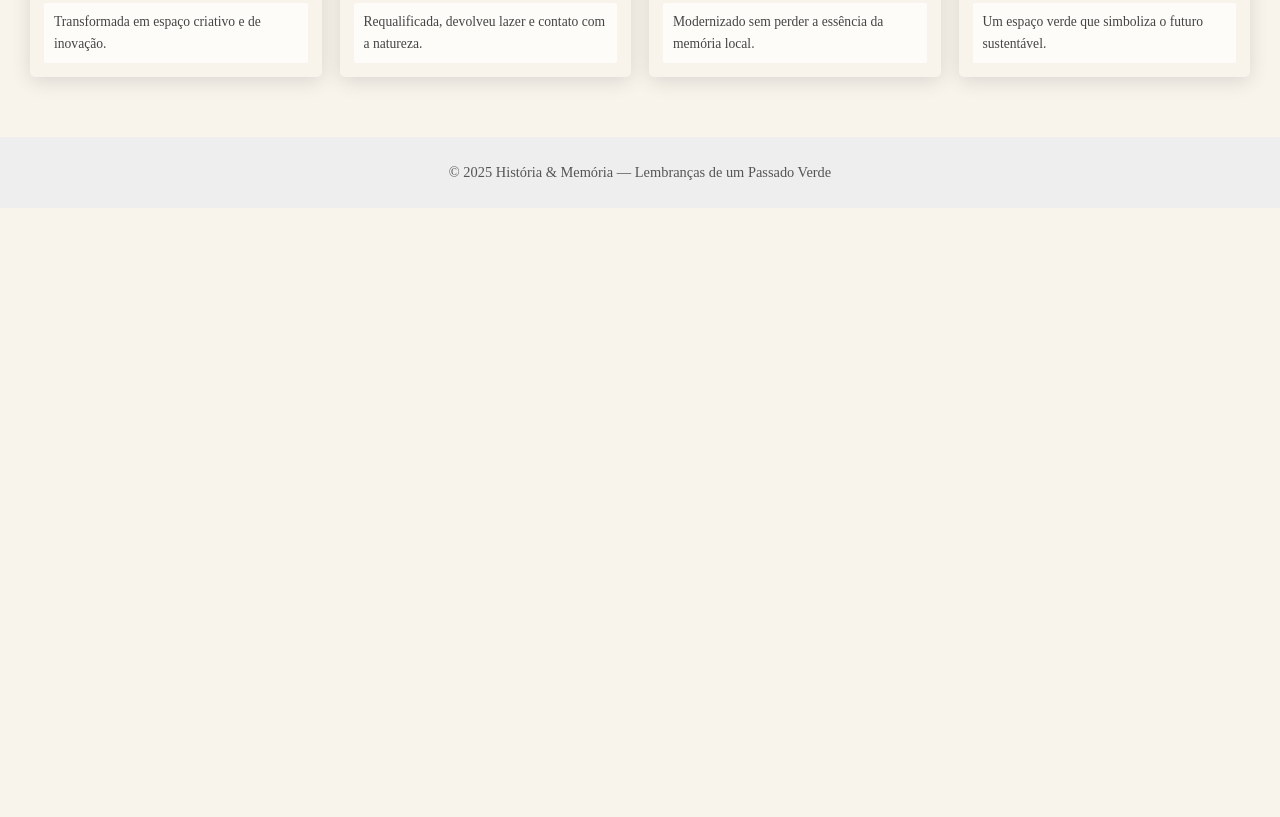
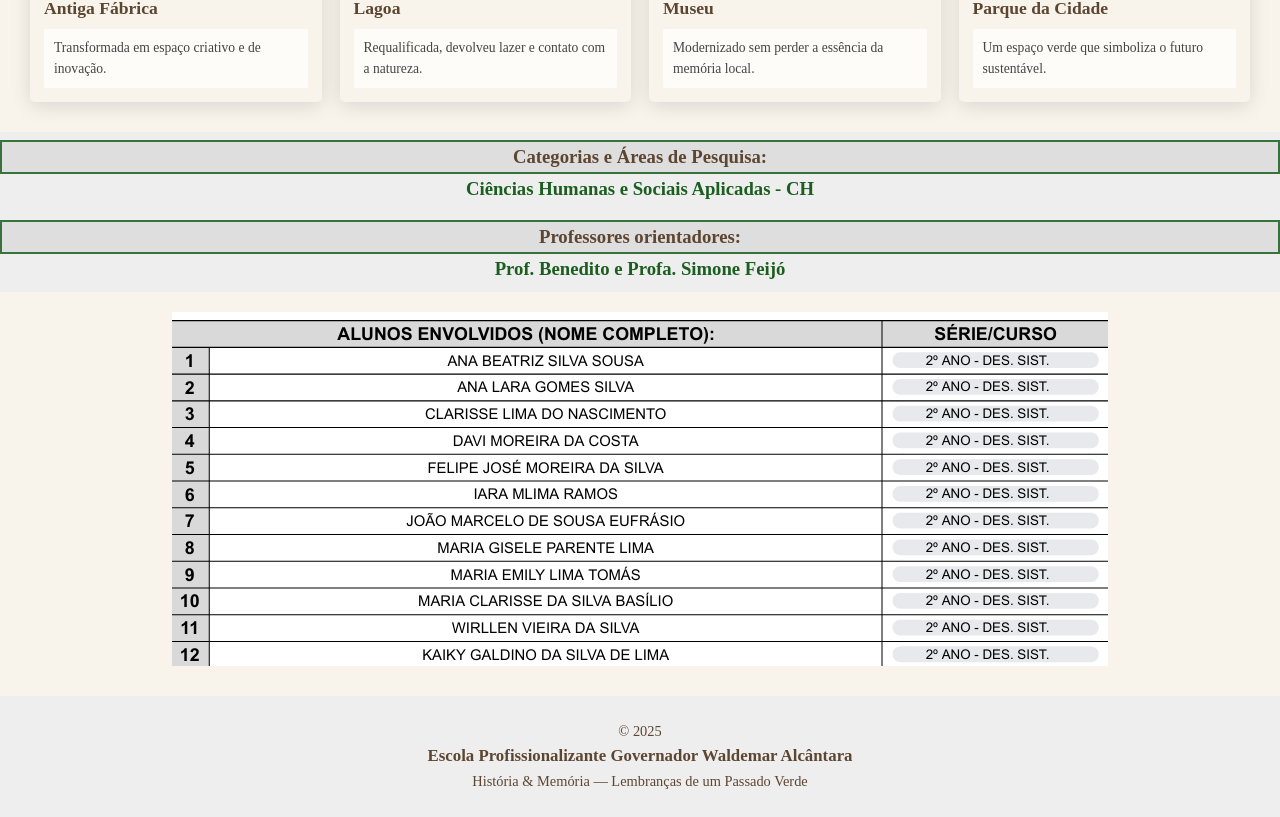
Before and after one commit to davi-costa007/projeto-fc, a plain HTML site: page index.html in a window 1280 px wide. Shown: the part 1692-2509 px from the top of the page. Before the commit the page ends 1900 px from the top, so only its background shows below. Drawn offline with Linux system fonts and the light colour scheme; a web font is replaced by a local one.

Commit message:
adicionais antes do footer

```diff
--- a/index.html
+++ b/index.html
@@ -19,7 +19,7 @@
 
   <section class="intro">
     <h2><i>Bem-vindo</i></h2>
-    <p>Este espaço é um mural dedicado a preservar e compartilhar lembranças de um passado verde, onde a história se encontra com a memória. Aqui você encontra fotos do antes e depois de lugares marcantes, acompanhadas de suas descrições.</p>
+    <p>Este espaço é um mural dedicado a preservar e compartilhar lembranças de um passado verde através de fotografias antigas de locais onde predominavam áreas verdes, rios, árvores e praças arbonizadas, a fim de valorizar as lembranças de antepassados e estimular uma reflexão críticas sobre o impacto da urbanização.</p>
   </section>
 
   <main>
@@ -290,8 +290,29 @@
     </section>
   </main>
 
+  <div class="categoria">
+     <div class="cat">
+      <h3>Categorias e Áreas de Pesquisa:</h3>
+      </div>
+      <h3 class="CH">Ciências Humanas e Sociais Aplicadas - CH</h3>
+    </div>
+
+    <div class="professores">
+      <div class="profs2">
+      <h3 class="prof1">Professores orientadores:</h3>
+      </div>
+      <h3 class="profs">Prof. Benedito e Profa. Simone Feijó</h3>
+    </div>
+
+    <div class="alunos">
+      <img src="./img/alunos.png" alt="lista de alunos">
+    </div>
+
+
   <footer>
-    © <span id="year"></span> História & Memória — Lembranças de um Passado Verde
+    © <span id="year"></span>
+    <h3 class="escola">Escola Profissionalizante Governador Waldemar Alcântara</h3>
+     História & Memória — Lembranças de um Passado Verde
   </footer>
 
   <script>
--- a/src/style.css
+++ b/src/style.css
@@ -52,6 +52,7 @@
       font-size: 20px;
       line-height: 0.1;
       margin-bottom: 12px;
+      font-size: 18px;
     }
     .logo{
         border-radius: 100%;
@@ -122,6 +123,7 @@
       margin:0 0 6px;
       font-size:1.1rem;
       color:var(--marrom);
+
     }
     .desc{
       font-size:0.85rem;
@@ -130,6 +132,65 @@
       padding:8px 10px;
       border-radius:2px;
     }
+
+    .categoria{
+      width: 100%;
+      height: 10vh;
+      background-color: #eee ;
+      display: flex;
+      align-items: center;
+      justify-content: center;
+      flex-direction: column;
+    }
+
+    .categoria .CH{
+      color: var(--verde-escuro);
+    }
+
+    .cat{
+      border: 2px solid #1b5e1fd5;
+      width: 100%;
+      text-align: center;
+      background-color:  #44444418;
+      font: 700;
+
+    }
+
+    .professores{
+      width: 100%;
+      height: 10vh;
+      background-color: #eee;
+      display: flex;
+      align-items: center;
+      justify-content: center;
+      flex-direction: column;
+    }
+
+    .professores .prof1{
+
+    }
+
+    .professores .profs{
+      color: var(--verde-escuro);
+    }
+
+    .profs2{
+       border: 2px solid #1b5e1fd5;
+      width: 100%;
+      text-align: center;
+      background-color:  #44444418;
+      font: 700;
+    }
+
+    .alunos{
+      width: 100%;
+      display: flex;
+      align-items: center;
+      justify-content: center;
+      margin-top: 20px;
+
+    }
+
     footer{
       text-align:center;
       padding:24px;
@@ -137,4 +198,6 @@
       color:#555;
       background:#eee;
       margin-top:30px;
+      color: var(--marrom);
+      font: 700;
     }
```
Also changed, not shown: img/alunos.png (added).
